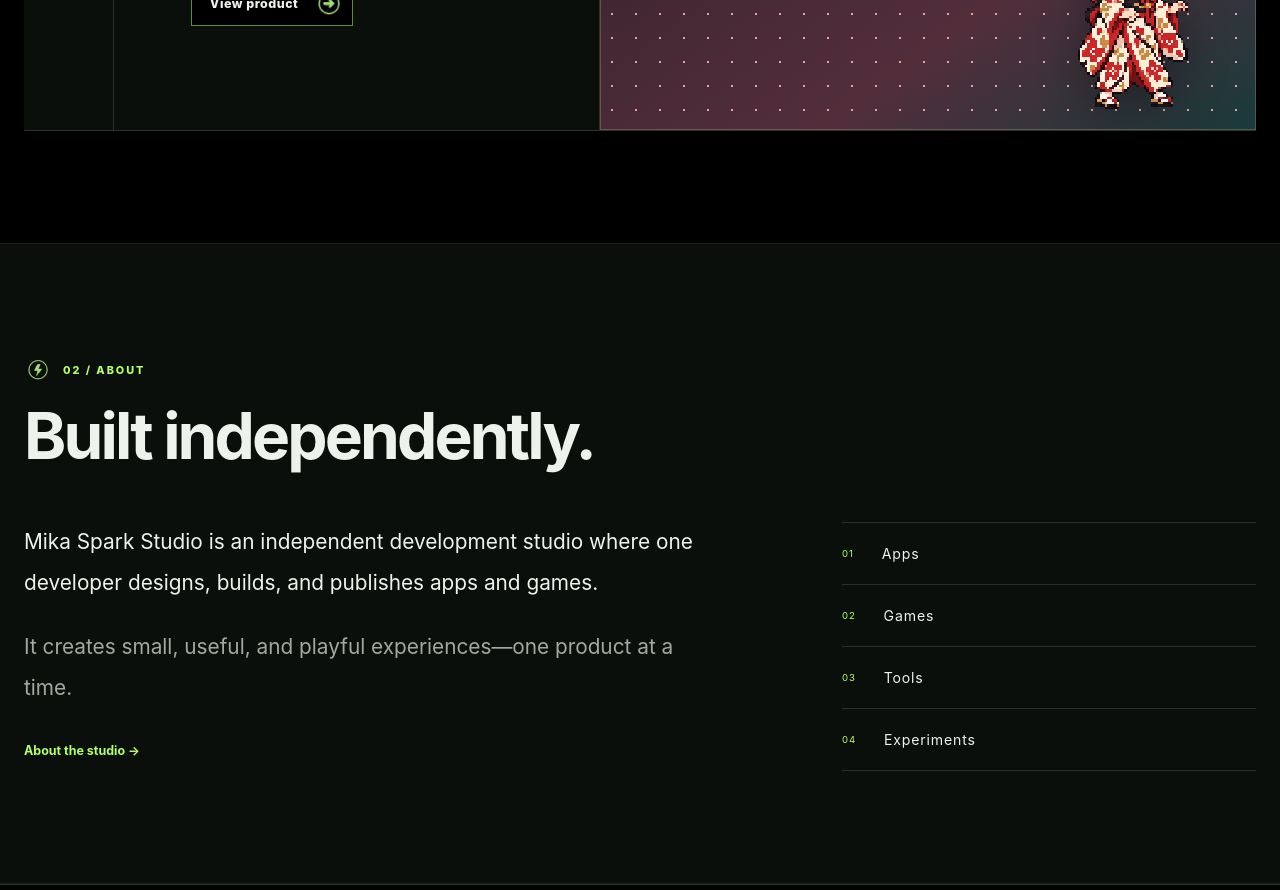
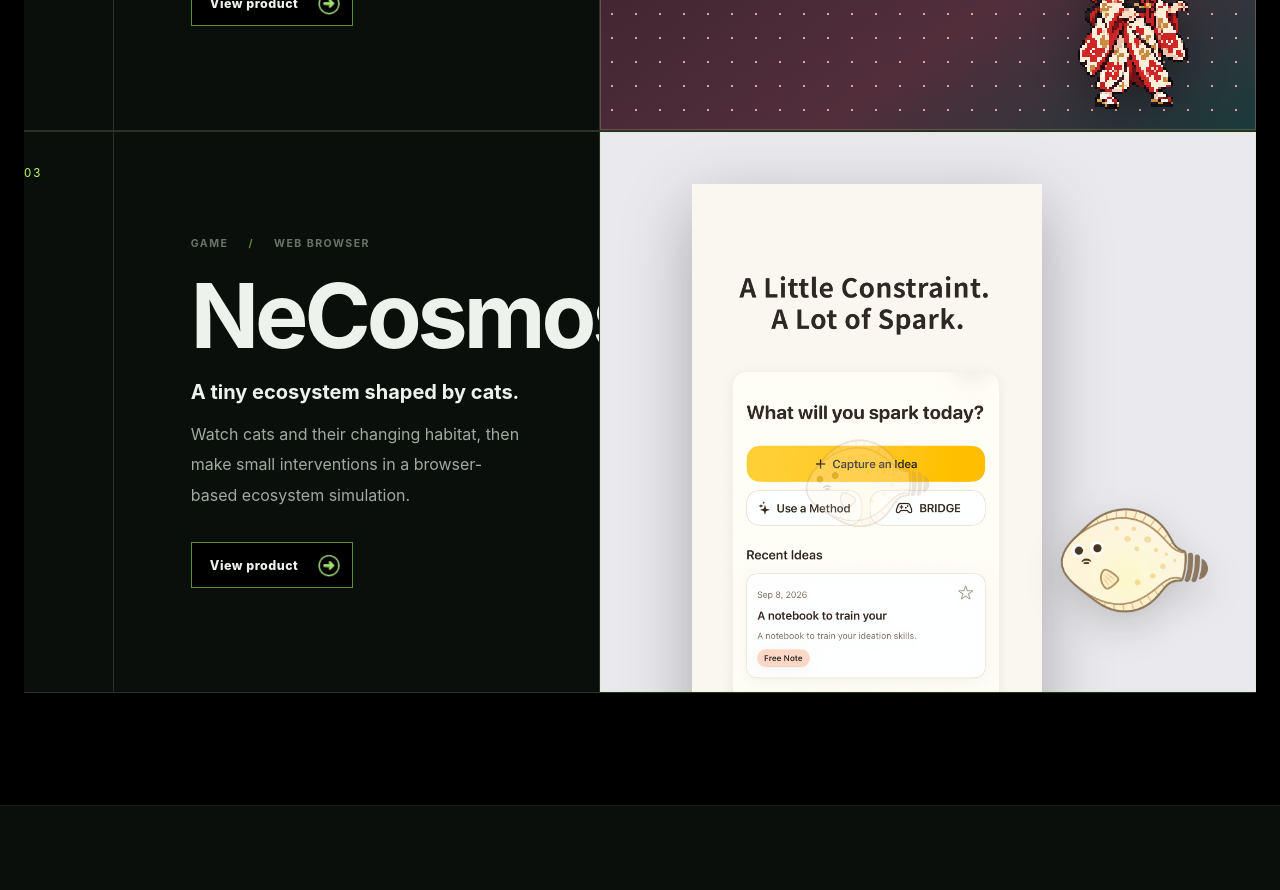
Before and after one commit to kzk3992/MyWebSite, a Next.js app: page /en in a window 1280 px wide. Shown: the part 2280-3170 px from the top of the page. Built offline with nearby package versions, Linux system fonts and the light colour scheme.

Commit message:
feat: add NeCosmos website entry (src/app/en/page.tsx)

```diff
--- a/src/app/en/page.tsx
+++ b/src/app/en/page.tsx
@@ -5,7 +5,7 @@ import { Container } from "@/components/Container";
 import { ProductCard } from "@/components/ProductCard";
 import { Section } from "@/components/Section";
 import { englishContent } from "@/content/en";
-import { hirameEnglish, siteConfig, uzmeraEnglish } from "@/config/site";
+import { hirameEnglish, necosmosEnglish, siteConfig, uzmeraEnglish } from "@/config/site";
 import { englishAlternates } from "@/i18n/site";
 import styles from "../page.module.css";
 
@@ -47,6 +47,7 @@ export default function EnglishHomePage() {
       <Section id="works" eyebrow="Selected work / 02" title="Ideas in motion." intro={englishContent.home.worksIntro}>
         <ProductCard product={hirameEnglish} locale="en" />
         <ProductCard product={uzmeraEnglish} locale="en" index={2} />
+        <ProductCard product={necosmosEnglish} locale="en" index={3} />
       </Section>
 
       <Section tone="muted" eyebrow="02 / ABOUT" title="Built independently.">
```
